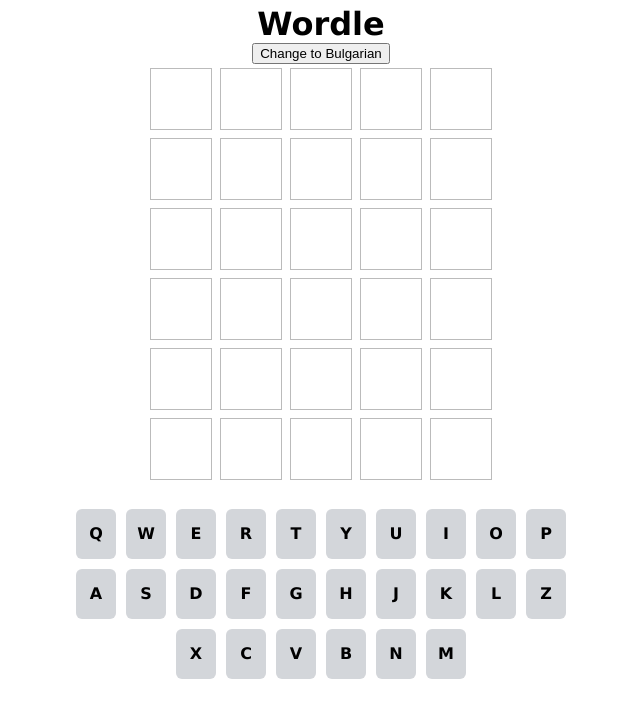
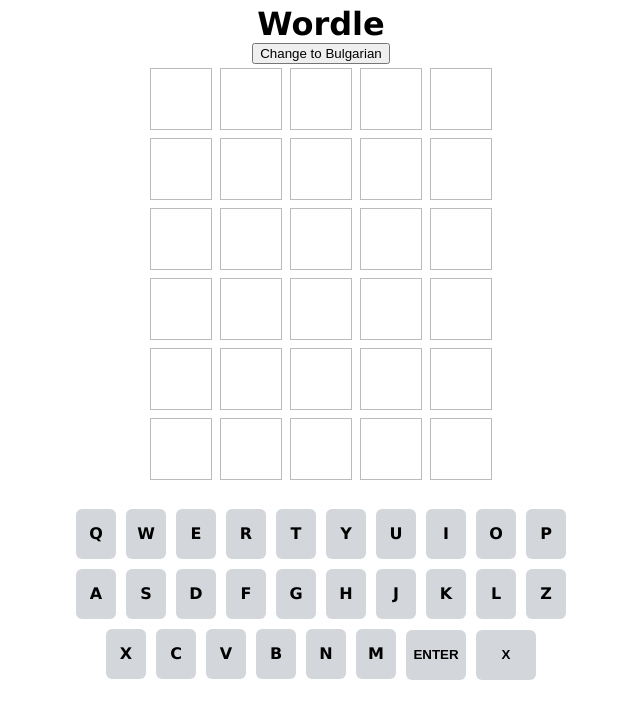
Before and after one commit to DimitarPopov1/Wordle-Clone, a React (Vite) app: page / in a window 1280 px wide. Shown: the top 718 px of the page, without its empty margins (319-959 px from the left). Built offline with nearby package versions, Linux system fonts and the light colour scheme; the HTML template or start-up script is replaced by a standard one.

Commit message:
adding keyboard function

```diff
--- a/src/components/Keyboard.jsx
+++ b/src/components/Keyboard.jsx
@@ -33,6 +33,7 @@
    { key: "ю" },
    { key: "я" },
 ];
+
 const alphabetKeyboard = [
    { key: "q" },
    { key: "w" },
@@ -63,8 +64,9 @@
    { key: "n" },
    { key: "m" },
 ];
-const Keyboard = ({ usedKeys, isBg }) => {
-   const [letters, setLetters] = useState(null);
+
+const Keyboard = ({ usedKeys, isBg, onKeyClick, onSubmitGuess }) => {
+   const [letters, setLetters] = useState([]);
 
    useEffect(() => {
       if (isBg) {
@@ -73,17 +75,42 @@
          setLetters(alphabetKeyboard); // Use English alphabet
       }
    }, [isBg]);
+
+   const handleClick = (key) => {
+      onKeyClick(key);
+   };
+
+   const handleEnterBtn = () => {
+      const event = { key: "Enter" };
+      onSubmitGuess(event);
+   };
+
+   const handleDeleteBtn = () => {
+      const event = { key: "Backspace" };
+      onSubmitGuess(event);
+   };
+
    return (
       <div className="keyboard">
          {letters &&
             letters.map((l) => {
                const color = usedKeys[l.key];
                return (
-                  <div key={l.key} className={color}>
+                  <div
+                     key={l.key}
+                     className={color}
+                     onClick={() => handleClick(l.key)}
+                  >
                      {l.key}
                   </div>
                );
             })}
+         <button className="Enter-btn" onClick={handleEnterBtn}>
+            Enter
+         </button>
+         <button className="Delete-btn" onClick={handleDeleteBtn}>
+            X
+         </button>
       </div>
    );
 };
--- a/src/components/Row.jsx
+++ b/src/components/Row.jsx
@@ -2,7 +2,7 @@
 import "../css/row.css";
 
 const Row = ({ guess, currentGuess }) => {
-   if (guess) {
+   if (guess && guess.length) {
       return (
          <div className="row past">
             {guess.map((l, i) => (
@@ -16,6 +16,11 @@
 
    if (currentGuess) {
       let letters = currentGuess.split("");
+      const remainingSpaces = 5 - letters.length;
+      if (remainingSpaces < 0) {
+         // Prevent invalid array length
+         letters = letters.slice(0, 5); // Trim it to 5 characters
+      }
       return (
          <div className="row">
             {letters.map((letter, index) => {
@@ -25,7 +30,7 @@
                   </div>
                );
             })}
-            {[...Array(5 - letters.length)].map((value, index) => (
+            {[...Array(Math.max(0, remainingSpaces))].map((value, index) => (
                <div key={index}></div>
             ))}
          </div>
--- a/src/components/Wordle.jsx
+++ b/src/components/Wordle.jsx
@@ -16,6 +16,7 @@
       turn,
       miniModal,
       includedWord,
+      setCurrentGuess,
    } = useWordle(solution, words, isBg);
    const [showModal, setShowModal] = useState(false);
 
@@ -33,10 +34,21 @@
       return () => window.removeEventListener("keyup", handleKey);
    }, [handleKey, isCorrect, turn]);
 
+   const handleKeyClick = (key) => {
+      if (currentGuess.length < 5) {
+         setCurrentGuess((prev) => prev + key);
+      }
+   };
+
    return (
       <>
          <Grid currentGuess={currentGuess} guesses={guesses} turn={turn}></Grid>
-         <Keyboard usedKeys={usedKeys} isBg={isBg}></Keyboard>
+         <Keyboard
+            usedKeys={usedKeys}
+            isBg={isBg}
+            onKeyClick={handleKeyClick}
+            onSubmitGuess={handleKey}
+         ></Keyboard>
          {showModal && (
             <Modal
                isCorrect={isCorrect}
--- a/src/css/keyboard.css
+++ b/src/css/keyboard.css
@@ -4,6 +4,7 @@
 }
 .keyboard > div {
    margin: 5px;
+   cursor: pointer;
    width: 40px;
    height: 50px;
    background: white;
@@ -26,3 +27,29 @@
    background: #c9b458;
    color: white;
 }
+.Enter-btn {
+   margin: 5px;
+   cursor: pointer;
+   width: 60px;
+   height: 50px;
+   background: white;
+   display: inline-block;
+   border-radius: 6px;
+   background-color: #d3d6da;
+   font-weight: bold;
+   text-transform: uppercase;
+   border: none;
+}
+.Delete-btn {
+   margin: 5px;
+   cursor: pointer;
+   width: 60px;
+   height: 50px;
+   background: white;
+   display: inline-block;
+   border-radius: 6px;
+   background-color: #d3d6da;
+   font-weight: bold;
+   text-transform: uppercase;
+   border: none;
+}
--- a/src/hooks/useWordle.jsx
+++ b/src/hooks/useWordle.jsx
@@ -127,6 +127,7 @@
       miniModal,
       includedWord,
       turnEnd,
+      setCurrentGuess,
    };
 };
 export default useWordle;
```
